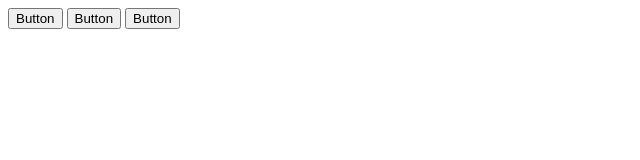
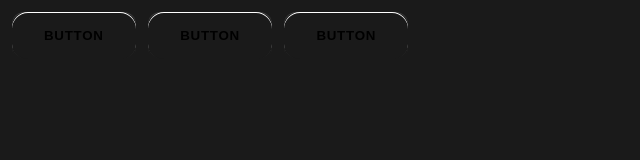
Before and after one commit to AndrewH1188/hover-glowing-buttons, a plain HTML site: page index.html in a window 1280 px wide. Shown: the whole page, without its empty margins (0-640 px from the left). Drawn offline with Linux system fonts and the light colour scheme.

Commit message:
Added js file and link in HTML. Styling completed.

```diff
--- a/assets/styles/styling.scss
+++ b/assets/styles/styling.scss
@@ -0,0 +1,77 @@
+:root {
+    --x: 0;
+    --y: 0;
+    --xp: 0;
+    --yp: 0;
+    --hue: calc(0 + (var(--xp) * 500));
+    --bg: hsl(0 0% 10%);
+    --size: 100px;
+    --glow: radial-gradient(
+        50% 50% at center,
+        hsl(var(--hue) 80% 85%),
+        hsl(var(--hue) 80% 70%),
+        transparent
+    )
+    calc((var(--x) * 1px ) - (var(--size) * 0.5))
+    calc((var(--y) * 1px ) - (var(--size) * 0.5)) / var(--size) no-repeat fixed;
+}
+
+.controls {
+    position: fixed;
+    top: 2rem;
+    right: 2rem;
+}
+
+body {
+    font-family: Arial, Helvetica, sans-serif;
+    background: var(--bg);
+}
+
+button {
+    border-radius: 1rem;
+    text-transform: uppercase;
+    font-weight: bold;
+    letter-spacing: 0.1ch;
+    background: var(--bg);
+    border: 4px solid transparent;
+    box-shadow: 0 1px hsl(0 0% 100% / 0.15) inset;
+    cursor: pointer;
+    background: linear-gradient(var(--bg), var(--bg)) padding-box var(--glow),
+                linear-gradient(black, black) border-box;
+    transition: background-size 0.24s;
+    touch-action: none;
+    position: relative;
+    padding: 1rem 2rem;
+
+    &::before {
+        content: "";
+        position: absolute;
+        inset: 0;
+        box-shadow: 0 1px hsl(0, 0%, 100% / 0.15) inset;
+        background: var(--bg);
+        border-radius: 1rem;
+    }
+
+    &::after {
+        content: "";
+        position: absolute;
+        inset: -4;
+        filter: blur(20px);
+        border: 4px solid transparent;
+        background: var(--glow);
+        border-radius: 1rem;
+    }
+
+    span {
+        background: var(--glow), black;
+        background-clip: text;
+        color: transparent;
+        height: 100%;
+        width: 100%;
+        z-index: 2;
+        position: relative;
+        inset: 0;
+    }
+}
+
+:root:has(button:active) { --size: 300px; }
--- a/index.html
+++ b/index.html
@@ -20,5 +20,7 @@
         <span>Button</span>
     </button>
 
+    <script src="assets/functionality/functionality.js"></script>
+
 </body>
 </html>
```
Also changed, not shown: assets/functionality/functionality.js (added), assets/styles/styling.css, 1 other file.
